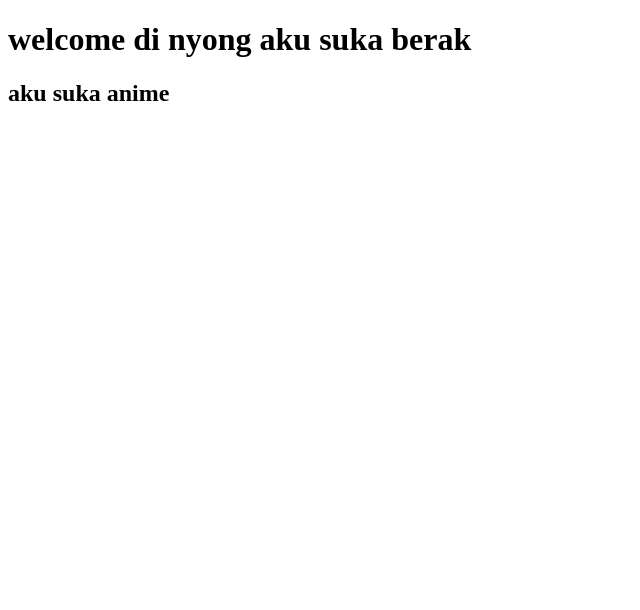
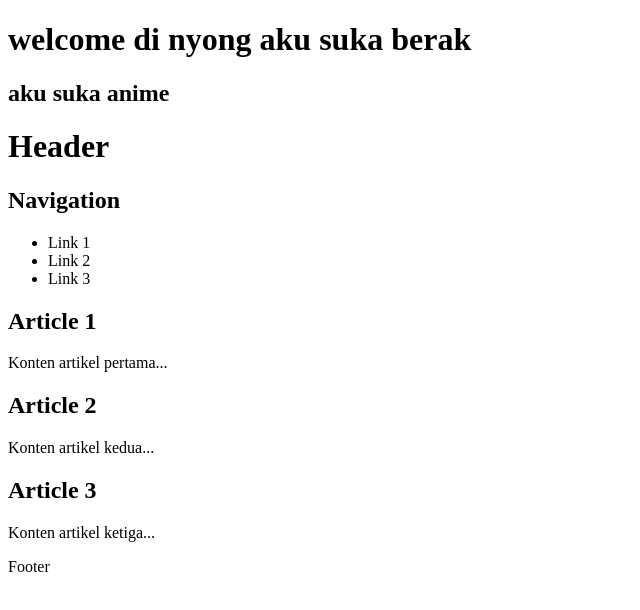
Before and after one commit to nyongg/latihan01, a plain HTML site: page index.html in a window 1280 px wide. Shown: the whole page, without its empty margins (0-640 px from the left). Drawn offline with Linux system fonts and the light colour scheme.

Commit message:
.........

```diff
--- a/index.html
+++ b/index.html
@@ -4,9 +4,45 @@
     <meta charset="UTF-8">
     <meta name="viewport" content="width=device-width, initial-scale=1.0">
     <title>nyong - css</title>
-</head>
-<body>
+</style>
+<body></body>
     <h1>welcome di nyong aku suka berak</h1>
     <h2>aku suka anime</h2>
 </body>
 </html>
+
+<body>
+    <header>
+        <h1>Header</h1>
+    </header>
+
+    <div class="container">
+        <nav>
+            <h2>Navigation</h2>
+            <ul>
+                <li>Link 1</li>
+                <li>Link 2</li>
+                <li>Link 3</li>
+            </ul>
+        </nav>
+
+        <main class="articles">
+            <article>
+                <h2>Article 1</h2>
+                <p>Konten artikel pertama...</p>
+            </article>
+            <article>
+                <h2>Article 2</h2>
+                <p>Konten artikel kedua...</p>
+            </article>
+            <article>
+                <h2>Article 3</h2>
+                <p>Konten artikel ketiga...</p>
+            </article>
+        </main>
+    </div>
+
+    <footer>
+        <p>Footer</p>
+    </footer>
+</body>
```
